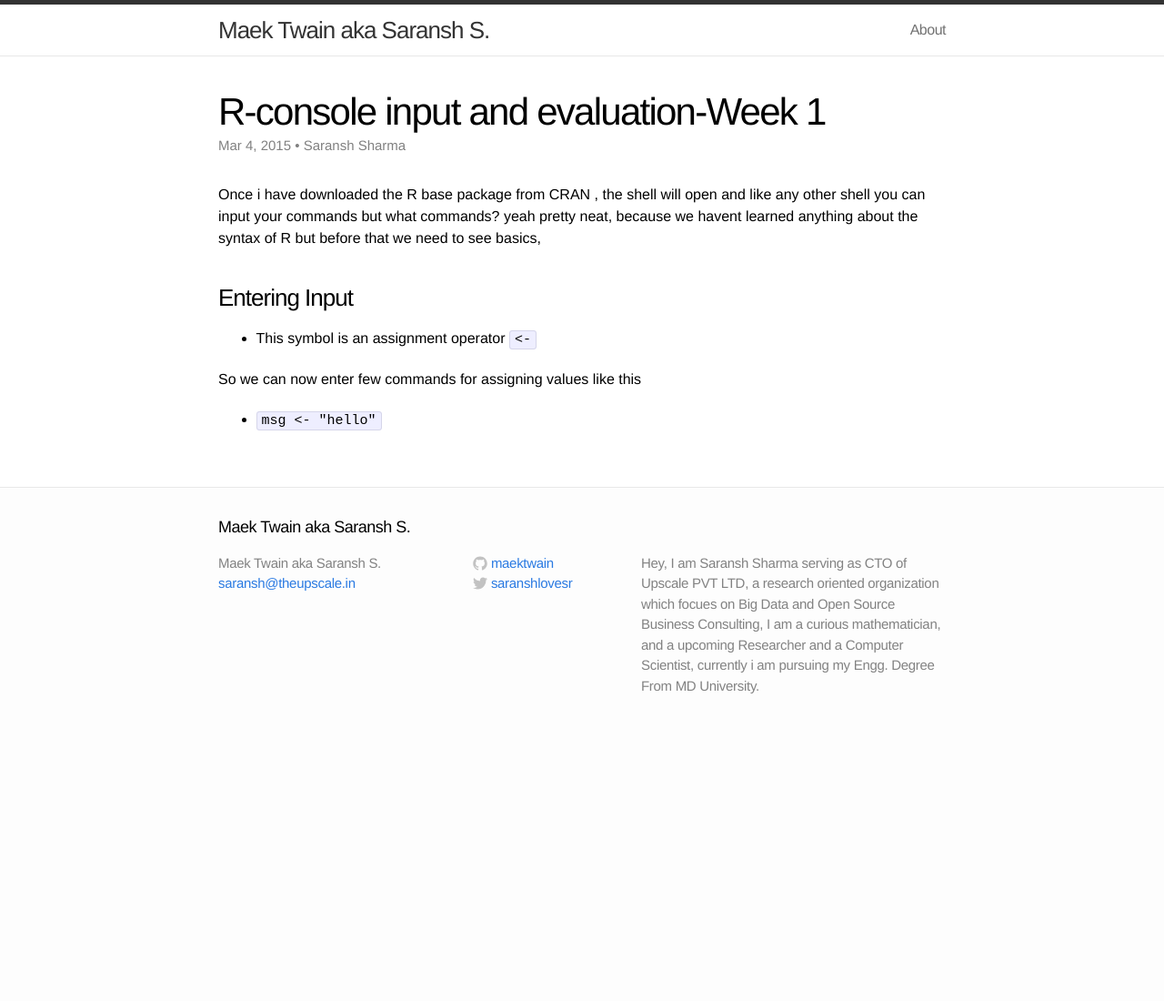
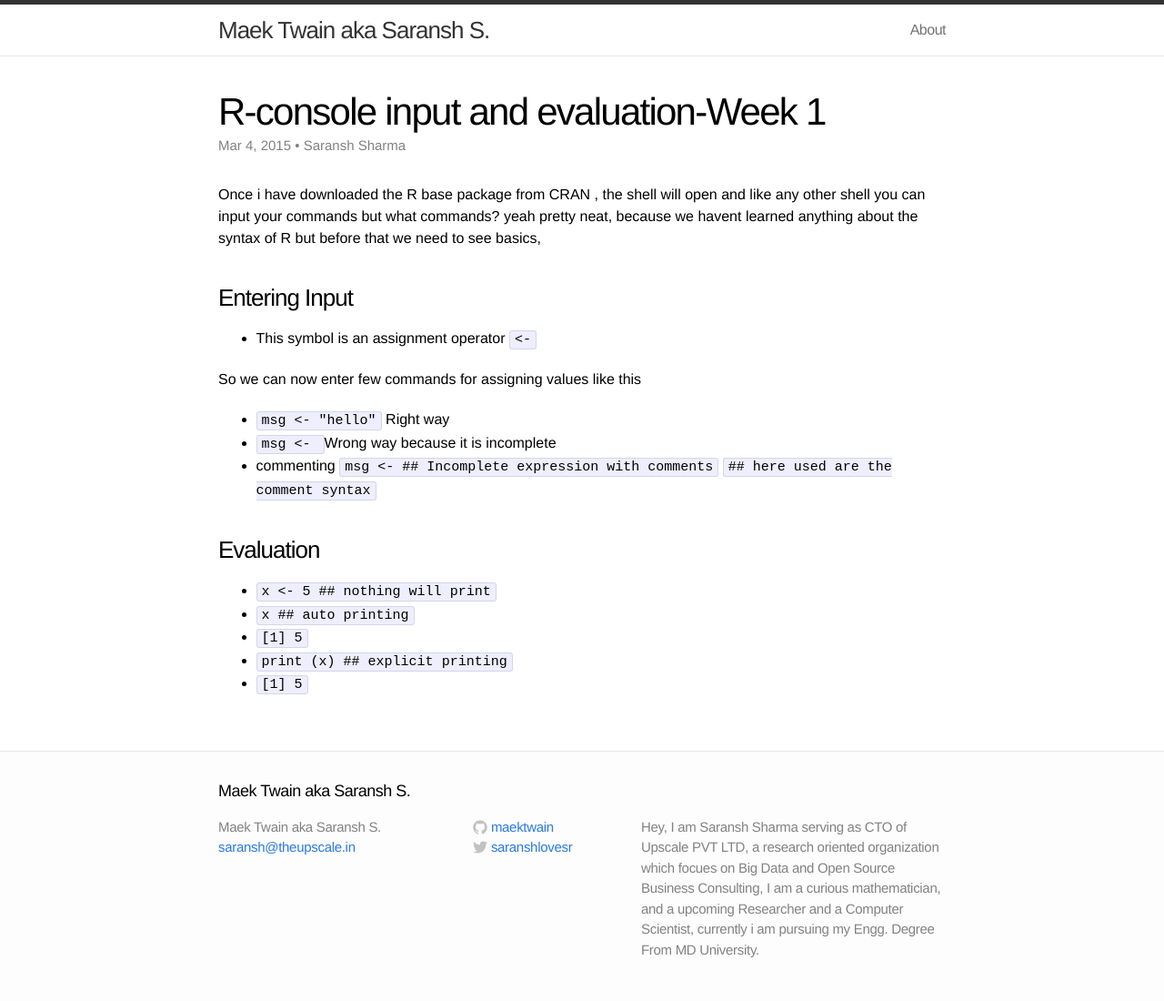
Before and after one commit to theupscale/maektwain.github.io, a Jekyll site: the page built from _posts/2015-03-04-week-one-several-modules.markdown, in a window 1280 px wide. Shown: the whole page at 91% size. Built offline with Jekyll 4.4.1, drawn with Linux system fonts in a browser that asks for light colours; before the commit the page ends 900 px from its top, so only the background shows below that.

Commit message:
Added new post

```diff
--- a/_posts/2015-03-04-week-one-several-modules.markdown
+++ b/_posts/2015-03-04-week-one-several-modules.markdown
@@ -1,7 +1,7 @@
 ---
 layout: post
 title:  "R-console input and evaluation-Week 1"
-date:   2015-03-04 22:06:00
+date:   2015-03-04 22:17:00
 categories: r
 author: Saransh Sharma
 ---
@@ -15,4 +15,14 @@ about the syntax of R but before that we need to see basics,
 
 So we can now enter few commands for assigning values like this
 
-- `msg <- "hello"`
+- `msg <- "hello"`  Right way
+- `msg <- `         Wrong way because it is incomplete
+- commenting `msg <- ## Incomplete expression with comments` `## here used are the comment syntax`
+
+###Evaluation
+
+- `x <- 5 ## nothing will print`
+- `x ## auto printing`
+- `[1] 5`
+- `print (x) ## explicit printing`
+- `[1] 5`
```
Also changed, not shown: .c9/metadata/workspace/_posts/2015-03-04-week-one-several-modules.markdown, 1 other file.
